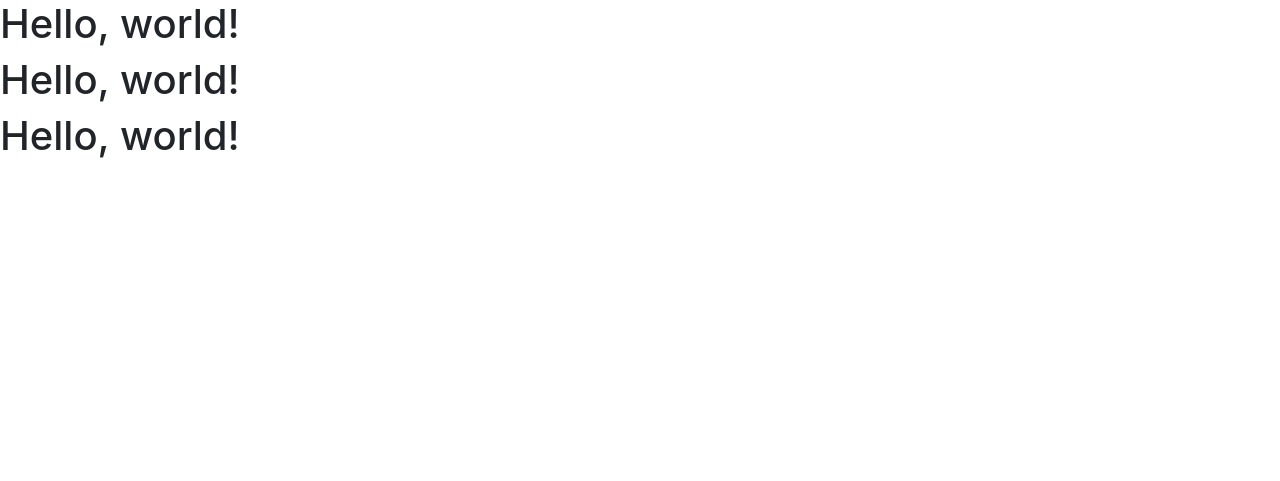
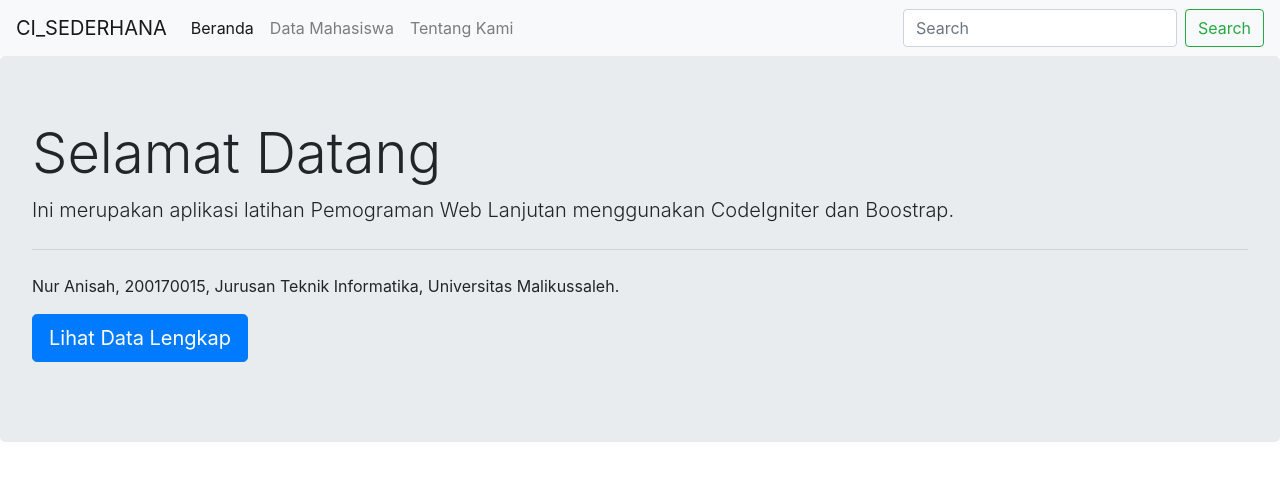
Before and after one commit to nuranisahzakaria/belajar-codeIgniter, a CodeIgniter app: page /database/ in a window 1280 px wide. Shown: the top 481 px of the page. Run offline with CodeIgniter, Linux system fonts and the light colour scheme; some libraries are stand-ins or nearby versions.

Commit message:
Soal no. 1 DONE

```diff
--- a/CodeIgniter-03/application/controllers/Home.php
+++ b/CodeIgniter-03/application/controllers/Home.php
@@ -2,8 +2,8 @@
     class Home extends CI_controller{
         public function index(){
             $this->load->view('templates/header');
-            $this->load->view('home/index');
-            $this->load->view('templates/footer');
+            $this->load->view('mahasiswa/index');
+            // $this->load->view('templates/footer');
         }
     }
 ?>
--- a/CodeIgniter-03/application/views/Mahasiswa/index.php
+++ b/CodeIgniter-03/application/views/Mahasiswa/index.php
@@ -8,18 +8,33 @@
     <title>Mahasiswa</title>
 </head>
 <body>
-    <div class="container">
+    <!-- <div class="container">
         <div class="row">
             <div class="col-md-6">
                 <h3>Daftar Mahasiswa CI Sederhana</h3>
 
                 <ul class="list-group">
-                    <?php foreach ($mahasiswa as $mhs) : ?>
-                    <li class="list-group-item"><?php echo $mhs ['nama']; ?></li>
-                    <?php endforeach ?>
+                    <?php //foreach ($mahasiswa as $mhs) : ?>
+                    <li class="list-group-item"><?php //echo $mhs ['nama']; ?></li>
+                    <?php //endforeach ?>
                 </ul>
             </div>
         </div>
-    </div>
+    </div> -->
+
+    <!-- TUGAS 1 -->
+    <div class="jumbotron">
+        <h1 class="display-4">Selamat Datang</h1>
+        <p class="lead">
+            Ini merupakan aplikasi latihan Pemograman Web Lanjutan menggunakan CodeIgniter dan Boostrap.
+        </p>
+        <hr class="my-4">
+        <p>
+            Nur Anisah, 200170015, Jurusan Teknik Informatika, Universitas Malikussaleh.
+        </p>
+        <p class="lead">
+            <a class="btn btn-primary btn-lg" href="#" role="button">Lihat Data Lengkap</a>
+        </p>
+</div>
 </body>
 </html>
--- a/CodeIgniter-03/application/views/templates/header.php
+++ b/CodeIgniter-03/application/views/templates/header.php
@@ -8,15 +8,32 @@
     <!-- Bootstrap CSS -->
     <link rel="stylesheet" href="https://cdn.jsdelivr.net/npm/bootstrap@4.0.0/dist/css/bootstrap.min.css" integrity="sha384-Gn5384xqQ1aoWXA+058RXPxPg6fy4IWvTNh0E263XmFcJlSAwiGgFAW/dAiS6JXm" crossorigin="anonymous">
 
-    <title>Hello, world!</title>
+    <title>Selamat Datang !!!</title>
   </head>
   <body>
-    <h1>Hello, world!</h1>
+    <nav class="navbar navbar-expand-lg navbar-light bg-light">
+    <a class="navbar-brand" href="#">CI_SEDERHANA</a>
+    <button class="navbar-toggler" type="button" data-toggle="collapse" data-target="#navbarSupportedContent" aria-controls="navbarSupportedContent" aria-expanded="false" aria-label="Toggle navigation">
+      <span class="navbar-toggler-icon"></span>
+    </button>
 
-    <!-- Optional JavaScript -->
-    <!-- jQuery first, then Popper.js, then Bootstrap JS -->
-    <script src="https://code.jquery.com/jquery-3.2.1.slim.min.js" integrity="sha384-KJ3o2DKtIkvYIK3UENzmM7KCkRr/rE9/Qpg6aAZGJwFDMVNA/GpGFF93hXpG5KkN" crossorigin="anonymous"></script>
-    <script src="https://cdn.jsdelivr.net/npm/popper.js@1.12.9/dist/umd/popper.min.js" integrity="sha384-ApNbgh9B+Y1QKtv3Rn7W3mgPxhU9K/ScQsAP7hUibX39j7fakFPskvXusvfa0b4Q" crossorigin="anonymous"></script>
-    <script src="https://cdn.jsdelivr.net/npm/bootstrap@4.0.0/dist/js/bootstrap.min.js" integrity="sha384-JZR6Spejh4U02d8jOt6vLEHfe/JQGiRRSQQxSfFWpi1MquVdAyjUar5+76PVCmYl" crossorigin="anonymous"></script>
+    <div class="collapse navbar-collapse" id="navbarSupportedContent">
+      <ul class="navbar-nav mr-auto">
+        <li class="nav-item active">
+          <a class="nav-link" href="#">Beranda <span class="sr-only">(current)</span></a>
+        </li>
+        <li class="nav-item">
+          <a class="nav-link" href="#">Data Mahasiswa</a>
+        </li>
+        <li class="nav-item">
+          <a class="nav-link" href="#">Tentang Kami</a>
+        </li>
+      </ul>
+        <form class="form-inline my-2 my-lg-0">
+          <input class="form-control mr-sm-2" type="search" placeholder="Search" aria-label="Search">
+          <button class="btn btn-outline-success my-2 my-sm-0" type="submit">Search</button>
+        </form>
+    </div>
+  </nav>
   </body>
 </html>
```
Also changed, not shown: CodeIgniter-03/application/config/routes.php (+0 -48 lines).
